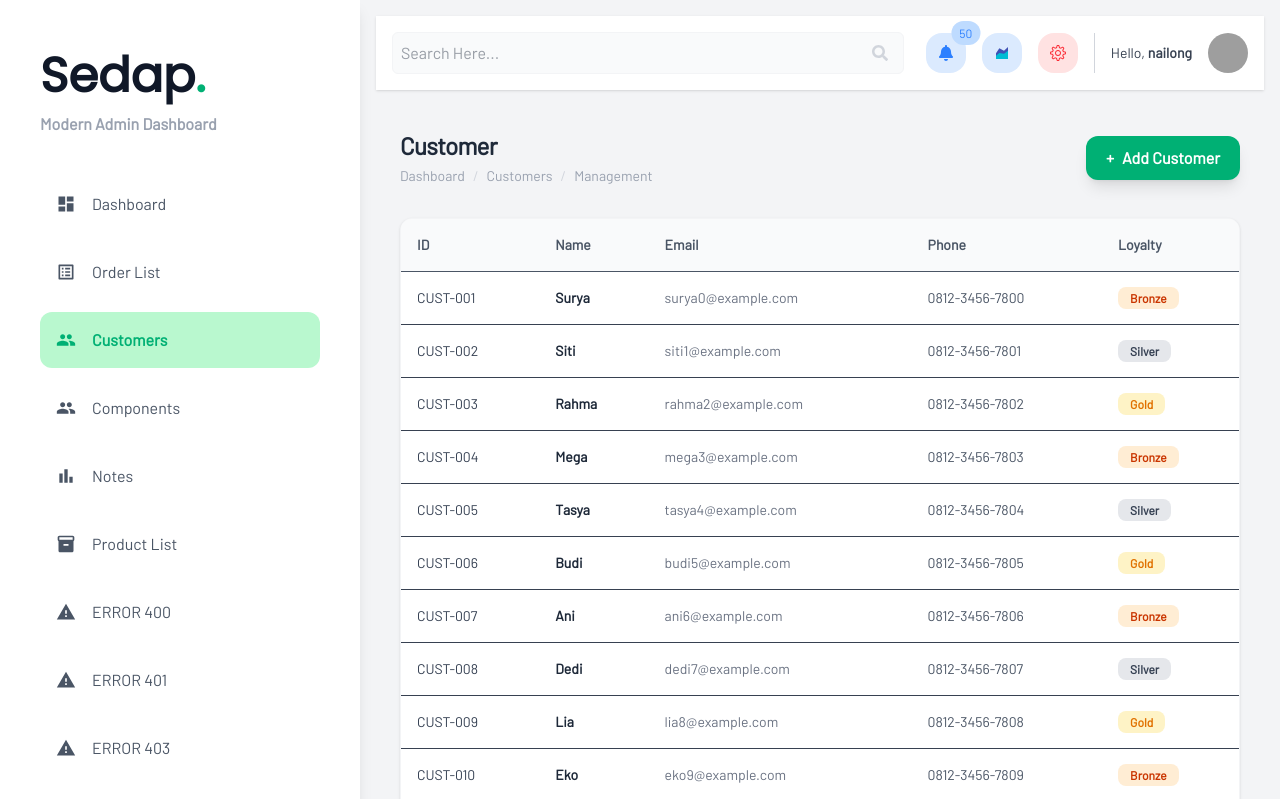
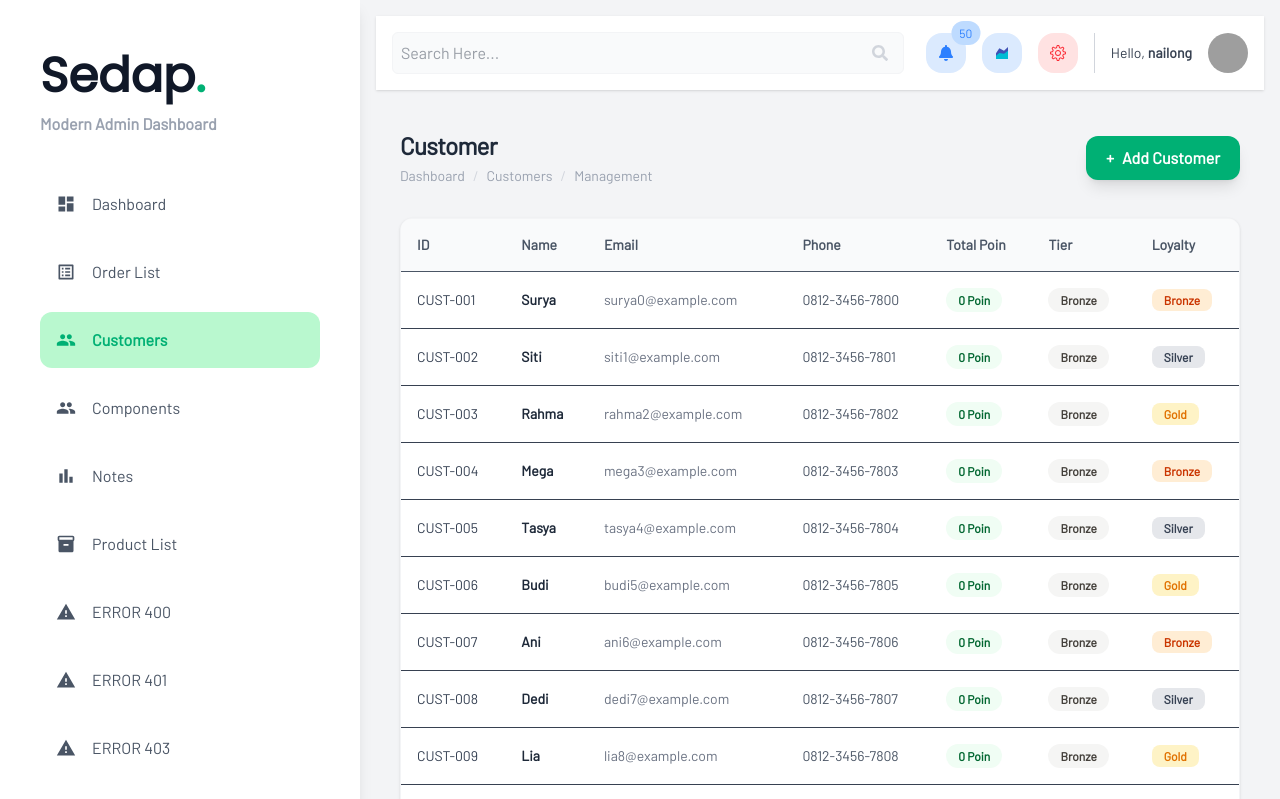
Before and after one commit to nailahpcr/prak-react-sic, a React (Vite) app: page /customers in a window 1280 px wide. Shown: the top 799 px of the page. Built offline with nearby package versions, Linux system fonts and the light colour scheme; no server answers; grey boxes are pictures that could not be loaded.

Commit message:
Tahap 4 : Integrasi CRM ke Customers.jsx

```diff
--- a/src/pages/Customers.jsx
+++ b/src/pages/Customers.jsx
@@ -1,10 +1,34 @@
-import React, { useState } from 'react'; // Tambahkan useState
+import React, { useEffect, useState } from 'react'; // Tambahkan useEffect dan useState
 import { FaShoppingCart, FaTruck, FaBan, FaDollarSign } from "react-icons/fa";
 import { customersData } from "../data/dummyData";
 import PageHeader from "../pertemuan-5/PageHeader";
+import { memberAPI } from "../services/memberAPI";
+import PointsDisplay from "../components/PointsDisplay";
+import TierBadge from "../components/TierBadge";
 
 export default function Customers() {
   const [showModal, setShowModal] = useState(false); // State untuk mengontrol modal
+  const [memberMap, setMemberMap] = useState({});
+  const [isLoadingMembers, setIsLoadingMembers] = useState(true);
+
+  useEffect(() => {
+    async function loadMembers() {
+      try {
+        const members = await memberAPI.fetchAllMembers();
+        const emailMap = members.reduce((acc, member) => {
+          if (member.email) acc[member.email] = member;
+          return acc;
+        }, {});
+        setMemberMap(emailMap);
+      } catch (error) {
+        console.error('Gagal memuat member:', error);
+      } finally {
+        setIsLoadingMembers(false);
+      }
+    }
+
+    loadMembers();
+  }, []);
 
   return (
     <>
@@ -32,16 +56,34 @@ export default function Customers() {
                 <th className="p-4 border-b">Name</th>
                 <th className="p-4 border-b">Email</th>
                 <th className="p-4 border-b">Phone</th>
+                <th className="p-4 border-b">Total Poin</th>
+                <th className="p-4 border-b">Tier</th>
                 <th className="p-4 border-b">Loyalty</th>
               </tr>
             </thead>
             <tbody>
-              {customersData.map((cust) => (
+              {customersData.map((cust) => {
+                const member = memberMap[cust.email] || {};
+                return (
                   <tr key={cust.customerId} className="hover:bg-gray-50 transition-colors text-sm border-b last:border-0">
                     <td className="p-4 font-medium text-gray-700">{cust.customerId}</td>
                     <td className="p-4 font-semibold text-gray-800">{cust.customerName}</td>
                     <td className="p-4 text-gray-500">{cust.email}</td>
                     <td className="p-4 text-gray-600">{cust.phone}</td>
+                    <td className="p-4">
+                      {isLoadingMembers ? (
+                        <span className="text-sm text-gray-400">Memuat...</span>
+                      ) : (
+                        <PointsDisplay points={member.total_points ?? 0} />
+                      )}
+                    </td>
+                    <td className="p-4">
+                      {isLoadingMembers ? (
+                        <span className="text-sm text-gray-400">Memuat...</span>
+                      ) : (
+                        <TierBadge tier={member.tier ?? 'Bronze'} />
+                      )}
+                    </td>
                     <td className="p-4">
                       <span className={`px-3 py-1 rounded-lg text-xs font-bold ${
                         cust.loyalty === 'Gold' ? 'bg-amber-100 text-amber-600' :
@@ -51,7 +93,8 @@ export default function Customers() {
                       </span>
                     </td>
                   </tr>
-              ))}
+                )
+              })}
             </tbody>
           </table>
         </div>
```
Lines whose indentation alone changed are shown as unchanged.
